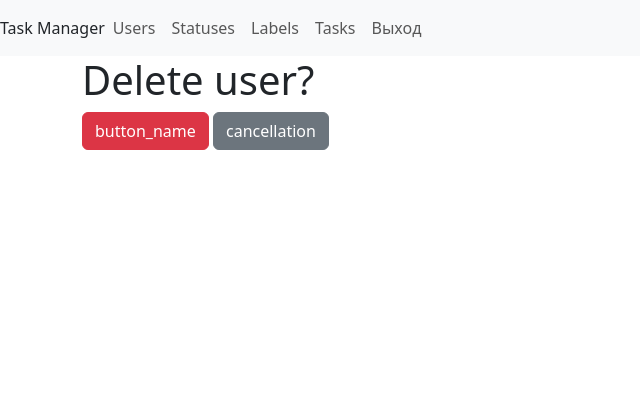
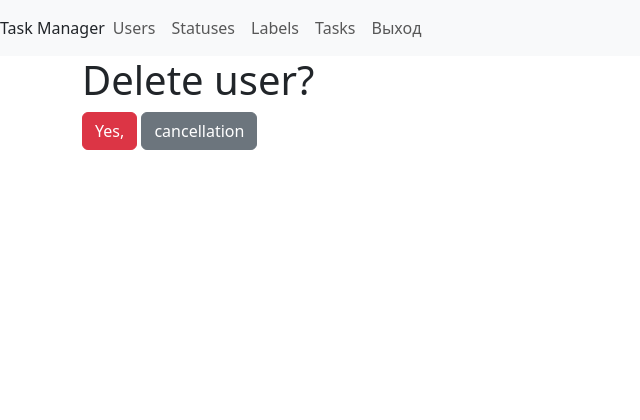
Before and after one commit to minoko86/python-project-52, a Django app: page /users/1/delete/ in a window 1280 px wide. Shown: the top 420 px of the page, without its empty margins (0-640 px from the left). Run offline with Django 3.2, Linux system fonts and the light colour scheme; the visitor is signed in with stand-in values (Sample User, id 1); data comes from the database, SQL or seed files in the repository; some libraries are stand-ins or nearby versions.

Commit message:
add button

```diff
--- a/task_manager/templates/auth/label_confirm_delete.html
+++ b/task_manager/templates/auth/label_confirm_delete.html
@@ -8,8 +8,7 @@
   <h1>{% translate 'Delete label?' %}</h1>
   <form method="post">
     {% csrf_token %}
-    {% translate 'Yes, delete' as button_name %}
-    <input class="btn btn-danger" type="submit" value=button_name>
+    <input class="btn btn-danger" type="submit" value={% translate 'Yes, delete' %}>
     <a href="{% url 'labels' %}" class="btn btn-secondary">{% translate 'cancellation' %}</a>
   </form>
 {% endblock %}
--- a/task_manager/templates/auth/status_confirm_delete.html
+++ b/task_manager/templates/auth/status_confirm_delete.html
@@ -8,8 +8,7 @@
   <h1>{% translate 'Delete status?' %}</h1>
   <form method="post">
     {% csrf_token %}
-    {% translate 'Yes, delete' as button_name %}
-    <input class="btn btn-danger" type="submit" value=button_name>
+    <input class="btn btn-danger" type="submit" value={% translate 'Yes, delete' %}>
     <a href="{% url 'statuses' %}" class="btn btn-secondary">{% translate 'cancellation' %}</a>
   </form>
 {% endblock %}
--- a/task_manager/templates/auth/task_confirm_delete.html
+++ b/task_manager/templates/auth/task_confirm_delete.html
@@ -8,8 +8,7 @@
   <h1>{% translate 'Delete task?' %}</h1>
   <form method="post">
     {% csrf_token %}
-    {% translate 'Yes, delete' as button_name %}
-    <input class="btn btn-danger" type="submit" value=button_name>
+    <input class="btn btn-danger" type="submit" value={% translate 'Yes, delete' %}>
     <a href="{% url 'tasks' %}" class="btn btn-secondary">{% translate 'cancellation' %}</a>
   </form>
 {% endblock %}
--- a/task_manager/templates/auth/user_confirm_delete.html
+++ b/task_manager/templates/auth/user_confirm_delete.html
@@ -8,8 +8,7 @@
   <h1>{% translate 'Delete user?' %}</h1>
   <form method="post">
     {% csrf_token %}
-    {% translate 'Yes, delete' as button_name %}
-    <input class="btn btn-danger" type="submit" value=button_name>
+    <input class="btn btn-danger" type="submit" value={% translate 'Yes, delete' %}>
     <a href="{% url 'users' %}" class="btn btn-secondary">{% translate 'cancellation' %}</a>
   </form>
 {% endblock %}
--- a/task_manager/templates/login.html
+++ b/task_manager/templates/login.html
@@ -33,7 +33,6 @@
             <label class="form-label" for="id_password">{% translate 'Password' %}</label>
             <input type="password" name="password" autocomplete="current-password" class="form-control" placeholder={% translate 'Password' %} required="" id="id_password">
         </div>
-        {% comment %} {% translate 'Enter' as button_name2 %} {% endcomment %}
         <input class="btn btn-primary" type="submit" value={% translate 'Enter' %}>
     </form>
 </div>
--- a/task_manager/templates/user_update.html
+++ b/task_manager/templates/user_update.html
@@ -16,6 +16,6 @@
   {% bootstrap_form form %}
 
   {% translate 'Update' as button_name %}
-  {% bootstrap_button button_type="submit" content="button_name" %}
+  {% bootstrap_button button_type="submit" content=button_name %}
 </form>
 {% endblock %}
```
